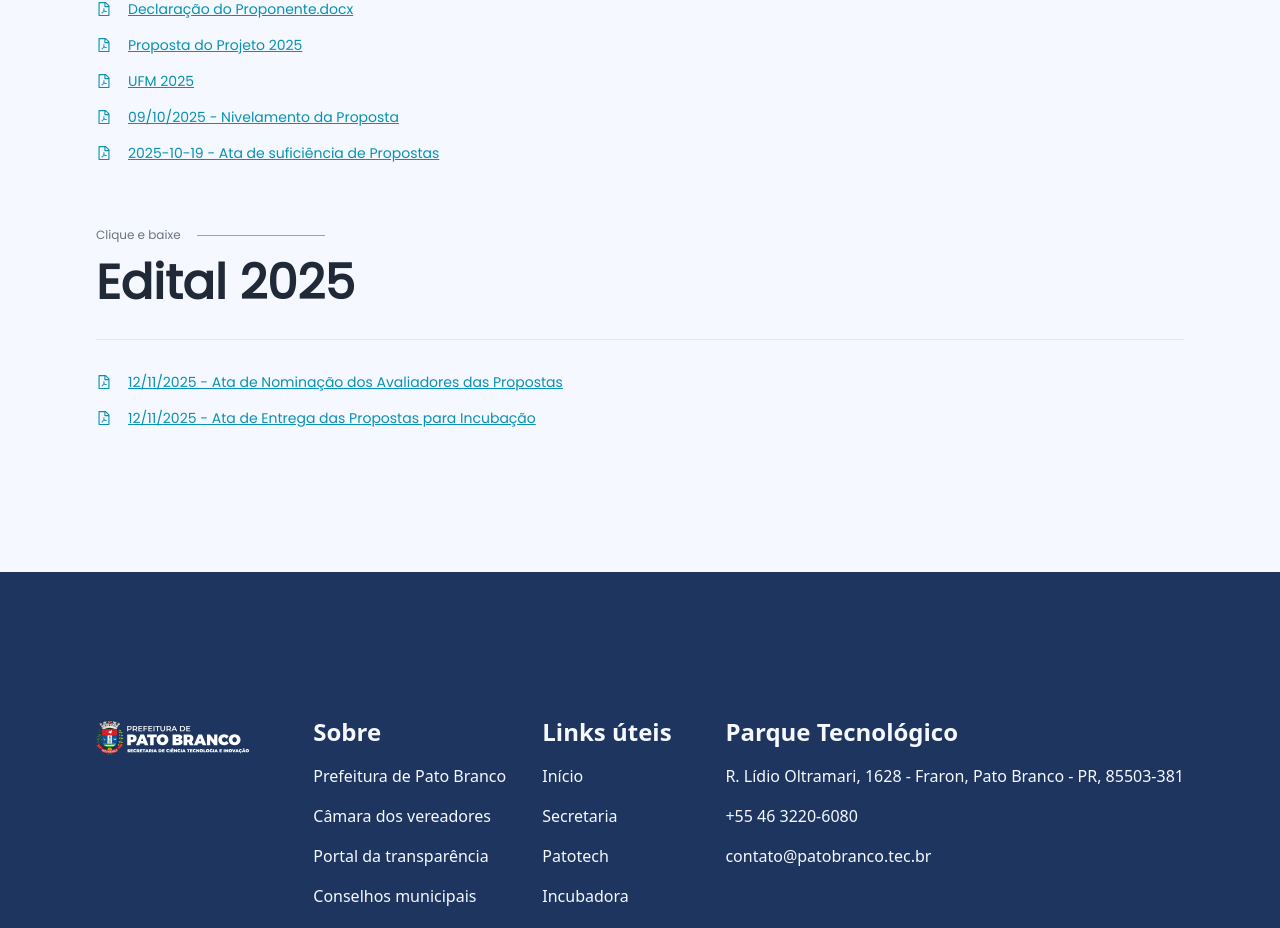
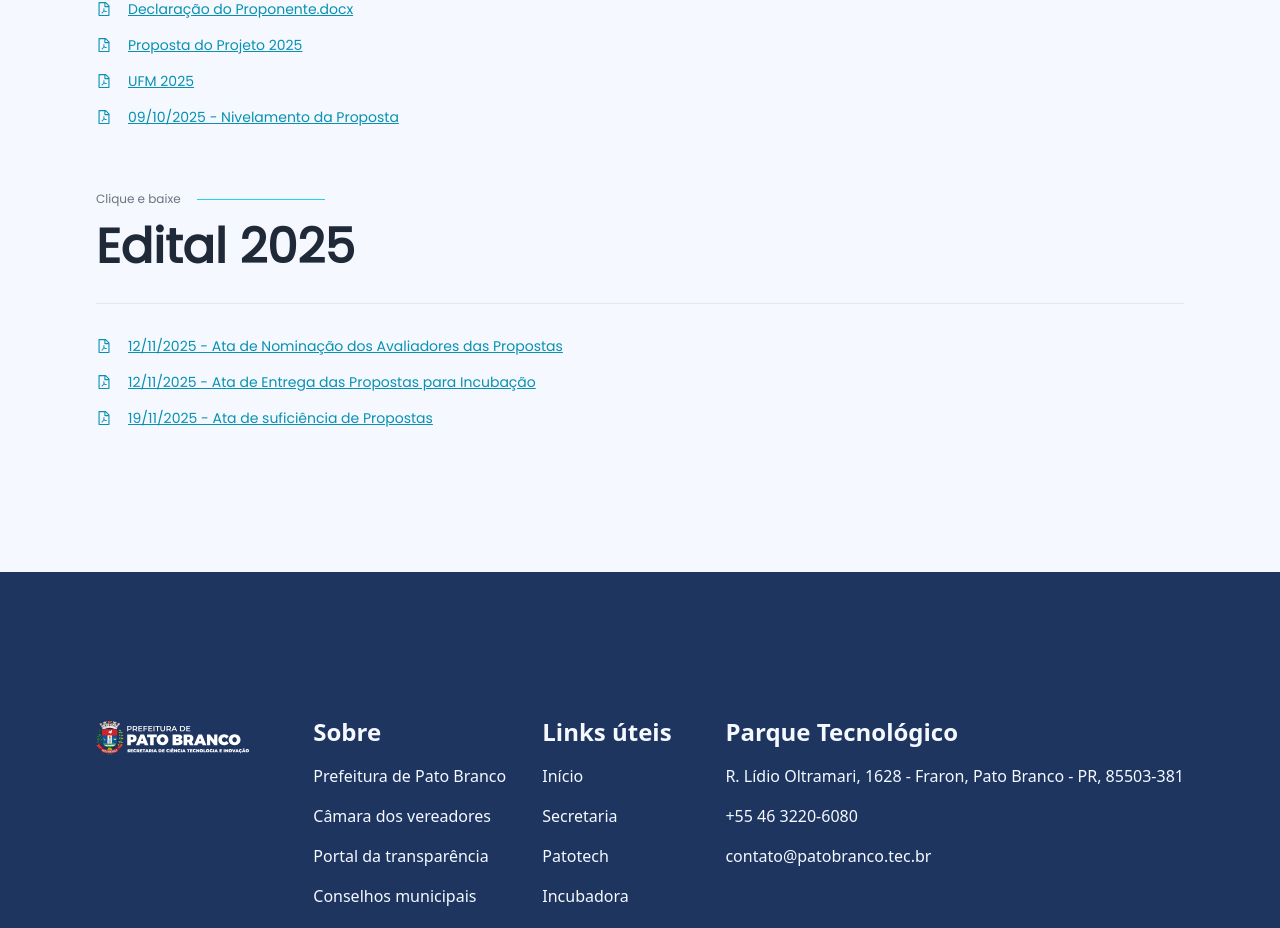
Before and after one commit to smcti/smcti-website, a Next.js app: page /itecpb in a window 1280 px wide. Shown: the part 1870-2798 px from the top of the page. Built offline with nearby package versions, Linux system fonts and the light colour scheme.

Commit message:
Update page.tsx

```diff
--- a/app/itecpb/page.tsx
+++ b/app/itecpb/page.tsx
@@ -109,12 +109,7 @@ const RegDocs: RegDoc[] = [
     name: "09/10/2025 - Nivelamento da Proposta",
     path: "assets/docs/2025-10-09 - Nivelamento da proposta.pdf",
     date: moment("2025-10-09").toDate(),
-  },
-  {
-    name: "2025-10-19 - Ata de suficiência de Propostas",
-    path: "assets/docs/Ata_suficiencia.pdf",
-    date: moment("2025-10-19").toDate(),
-  },
+  }
 ];
 
 const Edital: RegDoc[] = [
@@ -127,6 +122,11 @@ const Edital: RegDoc[] = [
     name: "12/11/2025 - Ata de Entrega das Propostas para Incubação",
     path: "assets/docs/ata_propostas_2025.pdf",
     date: moment("2025-11-12").toDate(),
+  },
+  {
+    name: "19/11/2025 - Ata de suficiência de Propostas",
+    path: "assets/docs/Ata_suficiencia.pdf",
+    date: moment("2025-11-19").toDate(),
   }
 ];
 
```
